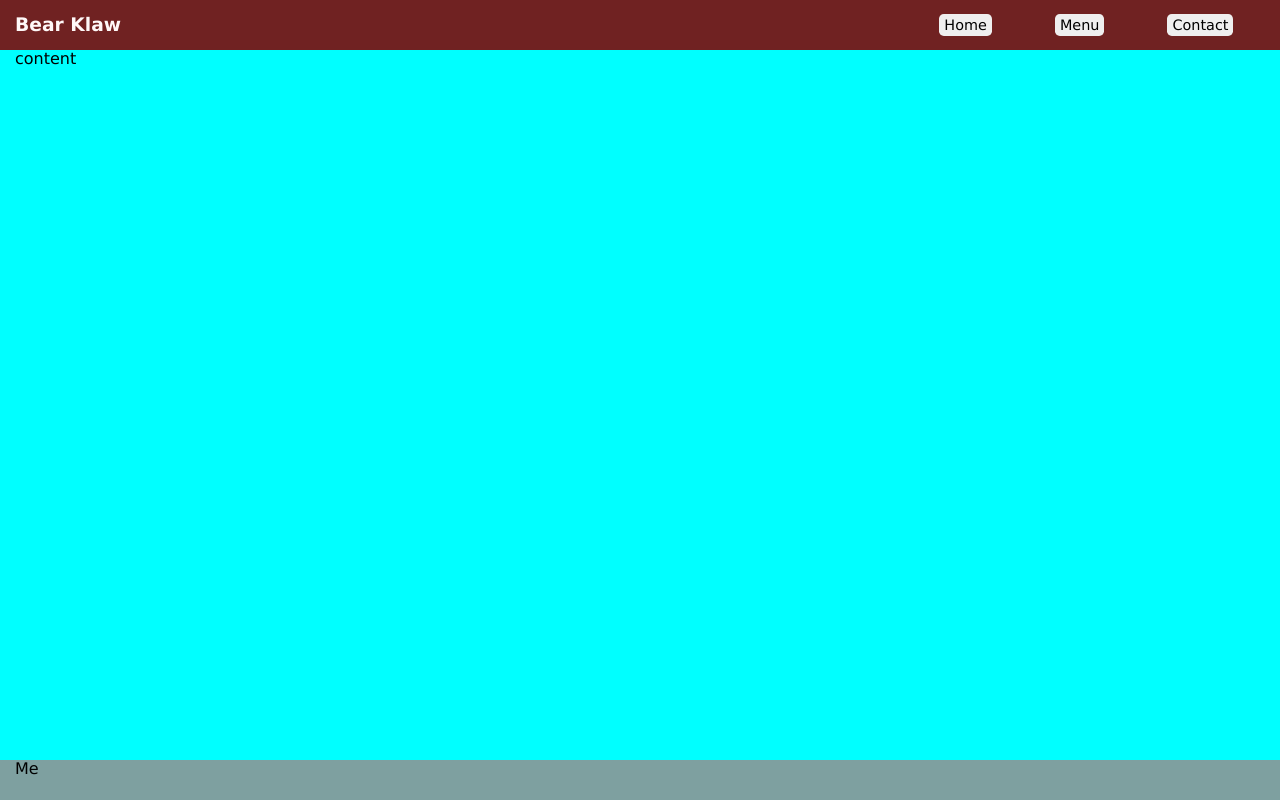
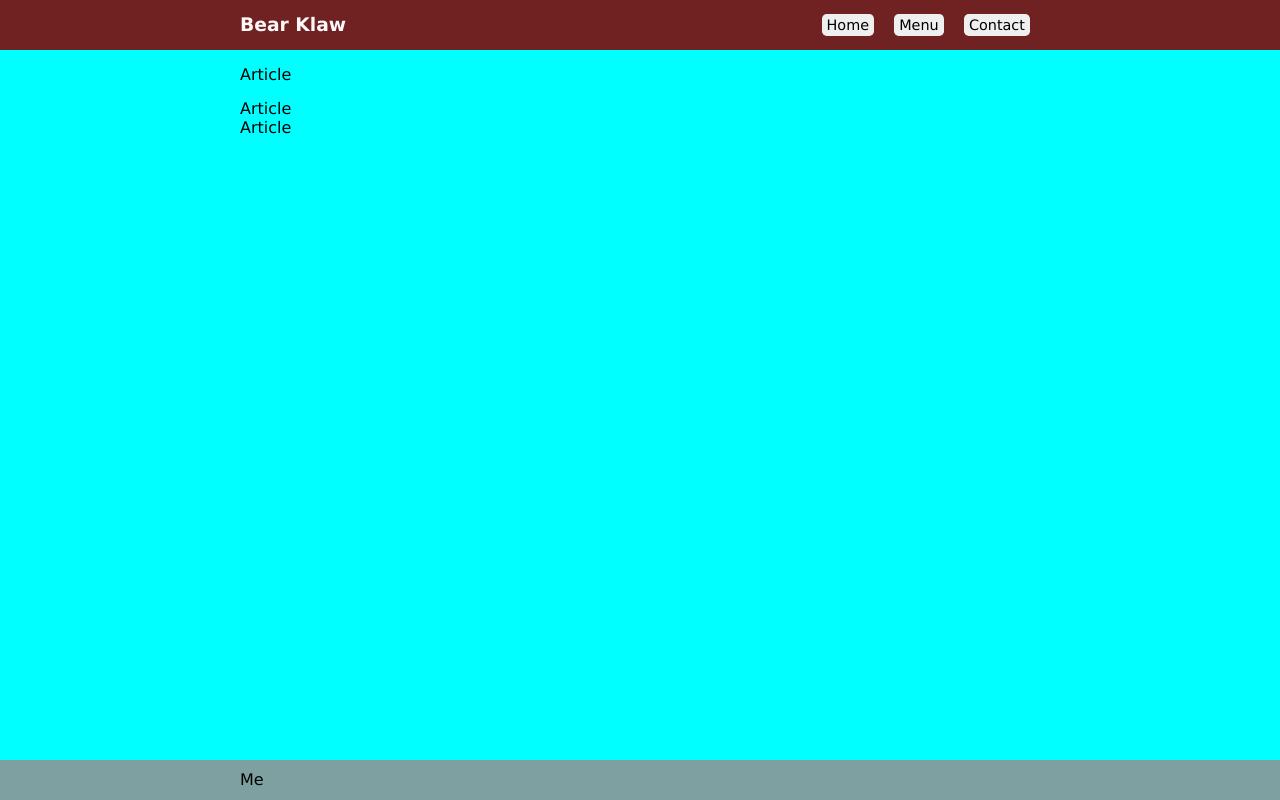
Before and after one commit to samuelpeoples/restaurant-page, a website built with webpack: page src/template.html in a window 1280 px wide. Built offline with nearby package versions, Linux system fonts and the light colour scheme.

Commit message:
Set padding width on content to stay ceneted while retaining background color

```diff
--- a/src/style.css
+++ b/src/style.css
@@ -7,25 +7,39 @@ html, body{
     width: 100%;
     padding: 0;
     margin: 0;
+    background-color: aqua;
 }
 
 body{
     display: flex;
     flex-direction: column;
+
 }
 
 header, main, footer{
-    padding: 0px 15px;
+    display: flex;
+    padding: 0px 10px;
+    justify-content: center;
+}
+
+.limit-width{
+    padding: 0px calc(50vw - 800px);
+}
+.limit-width > *{
+    width: 800px;
 }
 
 main{
-    background-color: aqua;
+    display: flex;
     flex: 1 1 auto;
 }
+.content-container{
 
+}
 footer{
     background-color: rgb(126, 160, 160);
     height: 40px;
+    align-items: center;
 }
 
 header{
--- a/src/template.html
+++ b/src/template.html
@@ -1,12 +1,12 @@
 <!DOCTYPE html>
 <html lang="en">
 	<head>
-    <meta charset="UTF-8">
-    <meta name="viewport" content="width=device-width, initial-scale=1.0">
+		<meta charset="UTF-8" />
+		<meta name="viewport" content="width=device-width, initial-scale=1.0" />
 		<title>Document</title>
 	</head>
 	<body>
-    <header>
+		<header class="limit-width">
 			<nav>
 				<div>
 					<h3 id="nav-title">Bear Klaw</h3>
@@ -18,11 +18,21 @@
 				</div>
 			</nav>
 		</header>
-    <main id="content">
-        content
+		<main id="content" class="limit-width">
+			<div class="content-container">
+				<article>
+					<p>Article</p>
+				</article>
+				<div>
+					<div>Article</div>
+					<div>Article</div>
+				</div>
+			</div>
 		</main>
-    <footer>
-        Me
+		<footer class="limit-width">
+			<div>
+                <div>Me</div>
+            </div>
 		</footer>
 	</body>
 </html>
```
Lines whose indentation alone changed are shown as unchanged.
